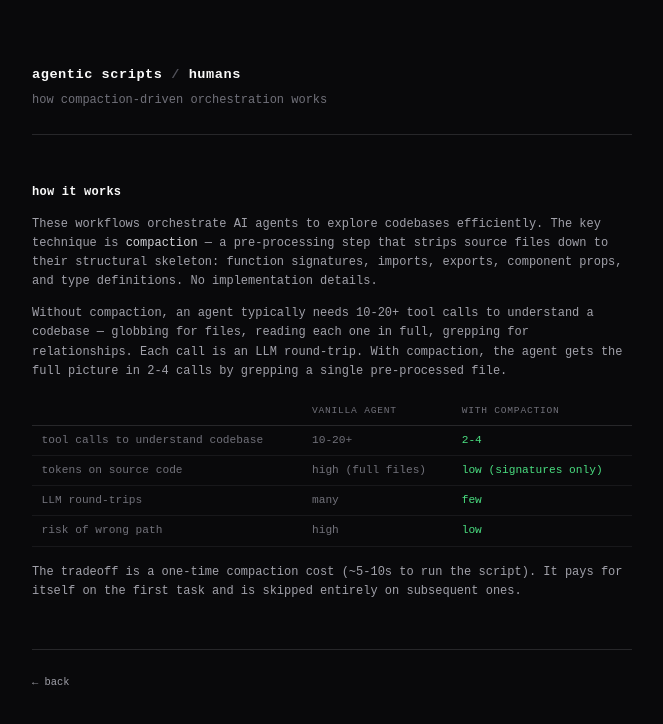
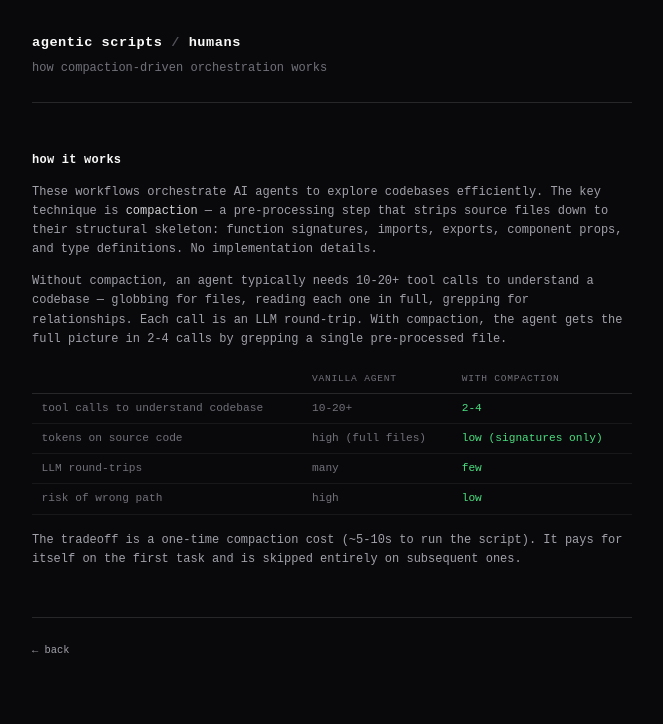
Before and after one commit to emdmed/agentic-orchestration-workflows, a plain HTML site: page public/humans/index.html in a window 1280 px wide. Shown: the whole page, without its empty margins (308-971 px from the left). Drawn offline with Linux system fonts and the light colour scheme.

Commit message:
chore:reduce vertical padding

```diff
--- a/public/humans/index.html
+++ b/public/humans/index.html
@@ -13,7 +13,7 @@
       min-height: 100vh;
       display: flex;
       justify-content: center;
-      padding: 4rem 1.5rem;
+      padding: 2rem 1.5rem;
       line-height: 1.6;
     }
     main { max-width: 600px; width: 100%; }
```
Also changed, not shown: public/index.html (+1 -1 lines).
